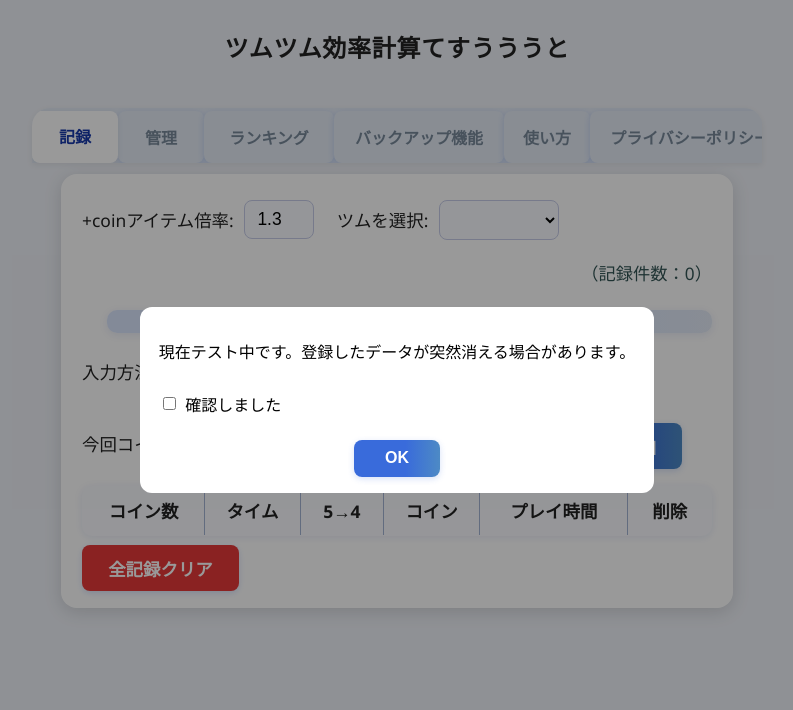
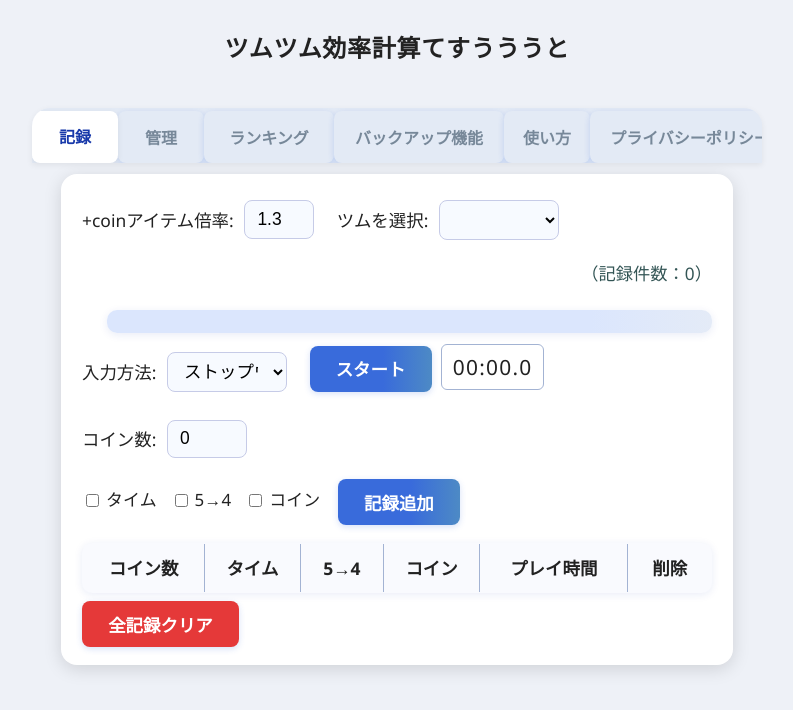
Before and after one commit to matsudoboku/testtumukeisan, a plain HTML site: page index.html in a window 1280 px wide. Shown: the whole page, without its empty margins (243-1036 px from the left). Drawn offline with Linux system fonts and the light colour scheme.

Commit message:
Update index.html

```diff
--- a/index.html
+++ b/index.html
@@ -47,7 +47,9 @@
             <button id="toggleBtn" class="btn" onclick="togglePlay()">スタート</button>
             <span id="timer" class="timer-display">00:00.0</span>
           </div>
-          <div id="manualRow" class="row" style="display:none;">
+        </div>
+        <div id="inputFieldsRow" class="row">
+          <div id="manualFields" class="row" style="display:none;">
             <label>分:
               <input type="number" id="manualMin" value="" min="0" style="width:60px;">
             </label>
@@ -55,11 +57,11 @@
               <input type="number" id="manualSec" value="" min="0" max="59" style="width:60px;">
             </label>
           </div>
+          <label>コイン数:
+             <input type="number" id="coinInput" value="0" min="0" style="width:80px;">
+          </label>
         </div>
         <div id="coinRow" class="row">
-          <label>今回コイン数:
-             <input type="number" id="coinInput" value="0" min="0" style="width:80px;">
-          </label>
           <span class="items">
             <label><input type="checkbox" id="itemTime">タイム</label>
             <label><input type="checkbox" id="item54">5→4</label>
```
